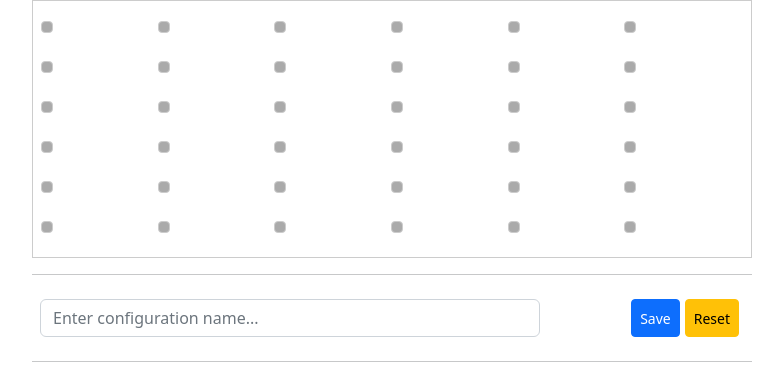
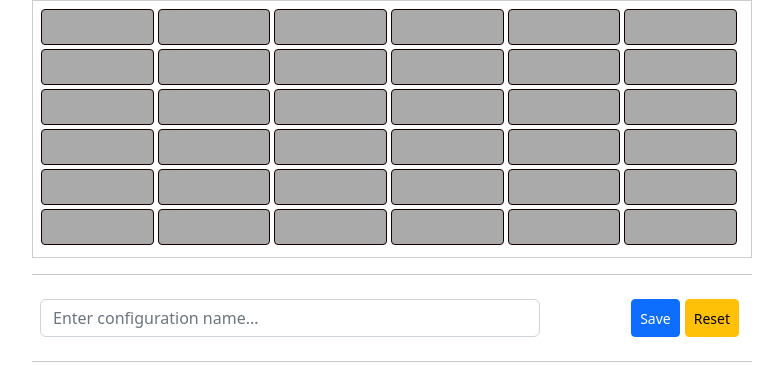
Before and after one commit to xergon85/StatusGridNG, an Angular app: page / in a window 1280 px wide. Shown: the top 376 px of the page, without its empty margins (248-1031 px from the left). Built offline with nearby package versions, Linux system fonts and the light colour scheme; no server answers.

Commit message:
Updated visuals for grid-cell

```diff
--- a/src/app/components/grid-cell/grid-cell.component.css
+++ b/src/app/components/grid-cell/grid-cell.component.css
@@ -1,8 +1,11 @@
 .grid-cell-untouched {
+    display: block;
+    width: calc(100% - 4px);
+    height: calc(100% - 4px);
     background-color: #aaa;
-    border: 1px solid #ccc;
+    border: 1px solid #180101;
     border-radius: 4px;
-    padding: 5px;
+    padding: 8px;
     text-align: center;
     cursor: pointer;
 }
@@ -12,19 +15,25 @@
 }
 
 .grid-cell-ok {
+    display: block;
+    width: calc(100% - 4px);
+    height: calc(100% - 4px);
     background-color: #cfc;
-    border: 1px solid #0c0;
+    border: 1px solid #180101;
     border-radius: 4px;
-    padding: 5px;
+    padding: 8px;
     text-align: center;
     cursor: pointer;
   }
 
 .grid-cell-error {
+    display: block;
+    width: calc(100% - 4px);
+    height: calc(100% - 4px);
     background-color: #fcc;
-    border: 1px solid #c00;
+    border: 1px solid #180101;
     border-radius: 4px;
-    padding: 5px;
+    padding: 8px;
     text-align: center;
     cursor: pointer;
   }
```
